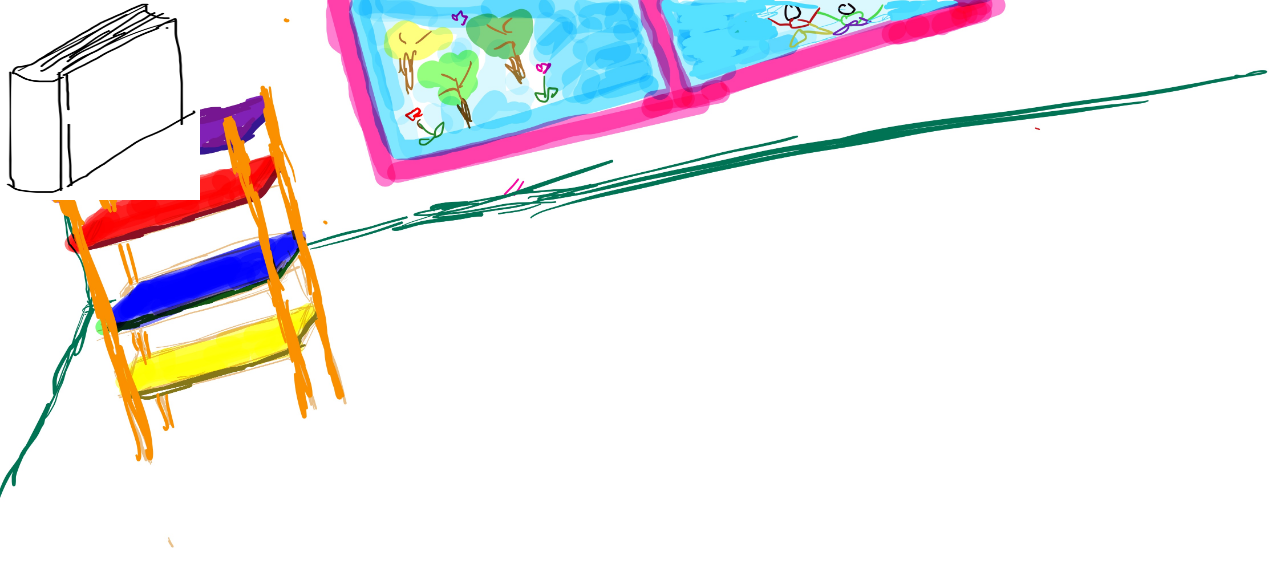
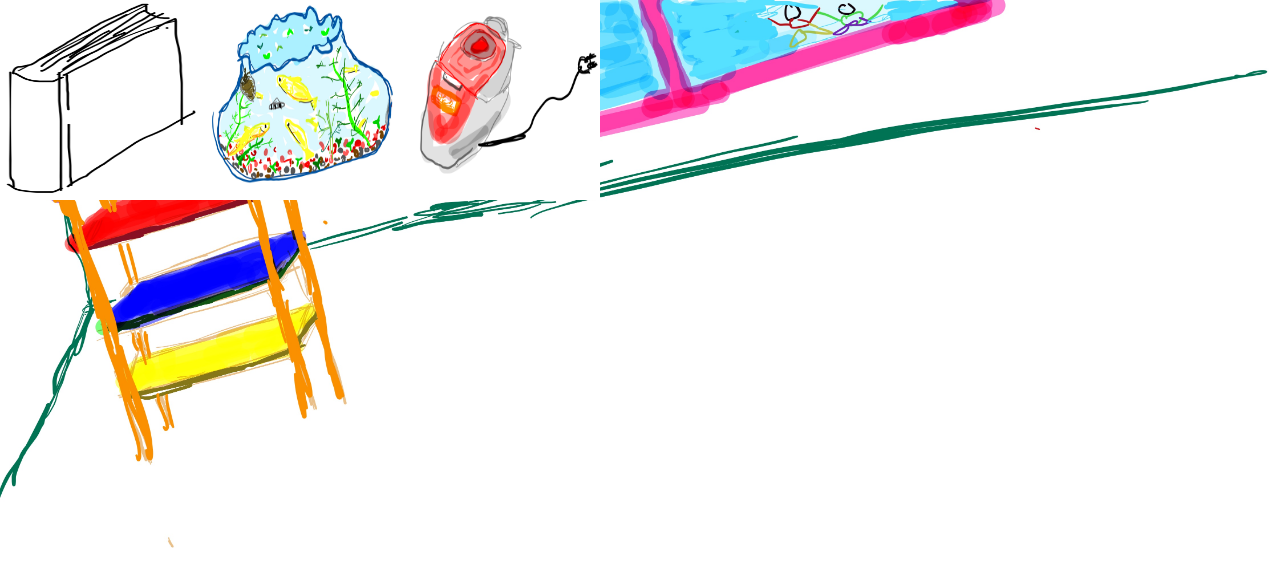
Before and after one commit to seongkyu-lim/memories, a React (Create React App) app: page / in a window 1280 px wide. Shown: the top 586 px of the page. Built offline with nearby package versions, Linux system fonts and the light colour scheme.

Commit message:
[Add] img fishbowl, ricecooker

```diff
--- a/src/App.js
+++ b/src/App.js
@@ -3,12 +3,16 @@ import styled from "styled-components";
 
 import BackgroundImg from "/Users/limseongkyu/memories/src/Image/background4.jpeg";
 import Book1Img from "/Users/limseongkyu/memories/src/Image/Book.jpeg";
+import Fishbowl from "/Users/limseongkyu/memories/src/Image/fishbowl.jpeg";
+import Ricecooker from "/Users/limseongkyu/memories/src/Image/ricecooker.jpeg";
 
 class App extends React.Component {
   render() {
     return (
       <Container>
         <Book1Image src={Book1Img} />
+        <Fishbowl1 src={Fishbowl} />
+        <Ricecooker1 src={Ricecooker} />
       </Container>
     );
   }
@@ -23,7 +27,14 @@ const Container = styled.div`
   background-image: url(${BackgroundImg});
   background-size: cover;
 `;
-
+const Ricecooker1 = styled.img`
+  width: 200px;
+  height: 200px;
+`;
+const Fishbowl1 = styled.img`
+  width: 200px;
+  height: 200px;
+`;
 const Book1Image = styled.img`
   width: 200px;
   height: 200px;
```
Also changed, not shown: src/Image/fishbowl.jpeg (added), src/Image/ricecooker.jpeg (added).
